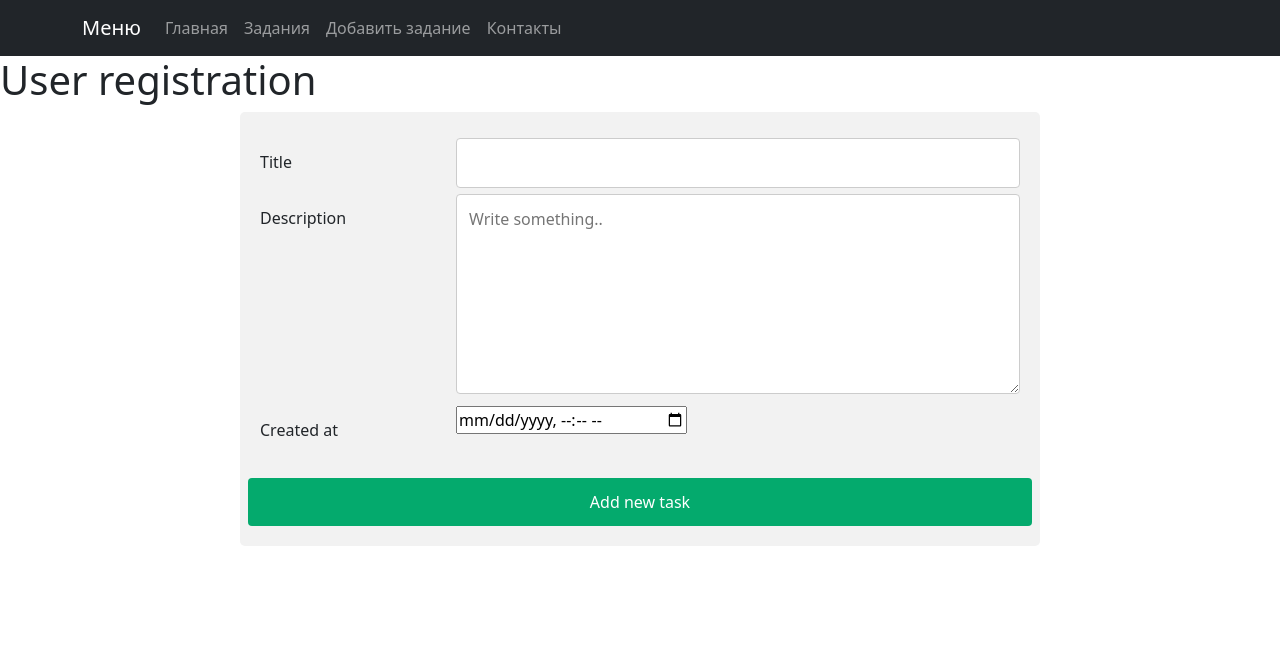
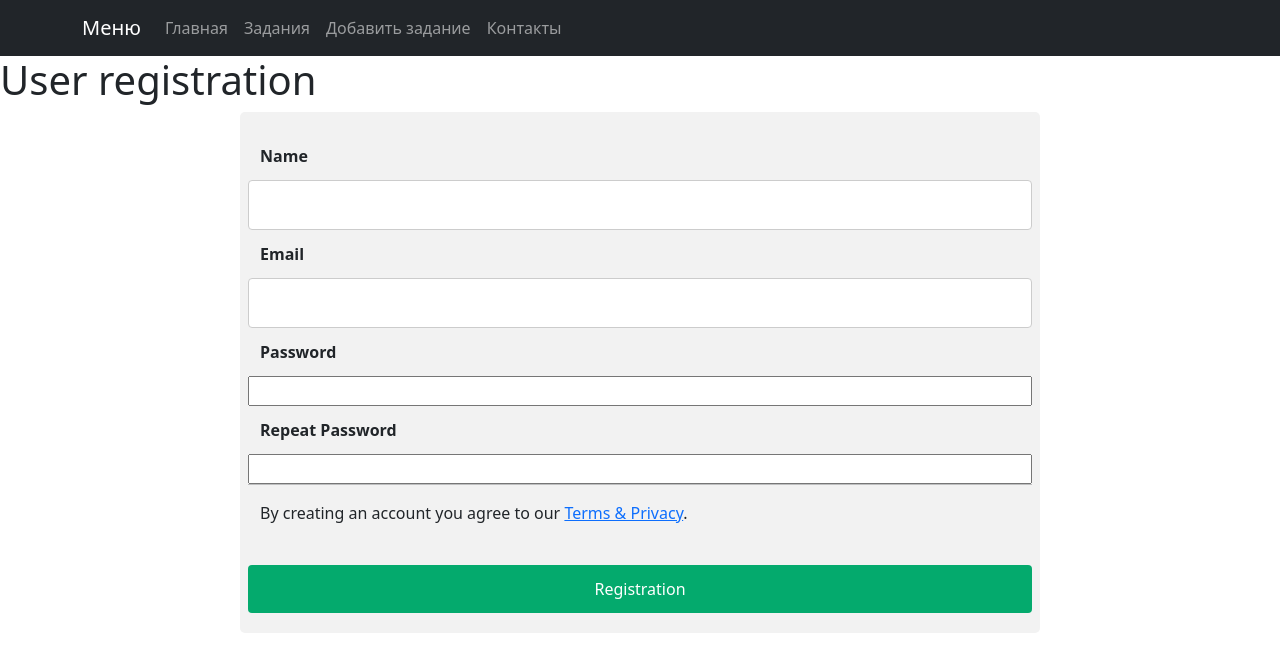
Before and after one commit to Jackcubbi/cigniter.test, a CodeIgniter 4 app: template app/Views/Signup/new.php in a window 1280 px wide. Shown: the top 672 px of the page. Run offline with PHP 8.4 and a stand-in for CodeIgniter, Linux system fonts and the light colour scheme; the template is opened without the code that fills it, so the values that code supplies are empty; some libraries are stand-ins or nearby versions.

Commit message:
add: registration form

```diff
--- a/app/Views/Signup/new.php
+++ b/app/Views/Signup/new.php
@@ -17,37 +17,29 @@
 
 <?php endif; ?>
 
-<?= form_open('tasks/store') ?>
+<?= form_open('/signup/store') ?>
 
 <div class="form-container">
   <div class="row">
-    <div class="col-25">
-      <label for="title">Title</label>
-    </div>
-    <div class="col-75">
-      <input type="text" id="title" name="title" value="<?= old('title', isset($data['title']) ? $data['title'] : '') ?>">
-    </div>
-  </div>
-  <div class="row">
-    <div class="col-25">
-      <label for="description">Description</label>
-    </div>
-    <div class="col-75">
-      <textarea id="description" name="description" placeholder="Write something.." style="height:200px"><?= old('description', isset($data['description']) ? $data['description'] : '') ?></textarea>
-    </div>
-  </div>
-  <div class="row">
-    <div class="col-25">
-      <label for="created_at">Created at</label>
-    </div>
-    <div class="col-75">
-      <input type="datetime-local" id="created_at" name="created_at" value="<?= old('created_at', isset($data['created_at']) ? $data['created_at'] : '') ?>">
-    </div>
+    <label for="name"><b>Name</b></label>
+    <input type="text" name="name" id="name">
+
+    <label for="email"><b>Email</b></label>
+    <input type="text" name="email" id="email">
+
+    <label for="password"><b>Password</b></label>
+    <input type="password" name="password" id="password">
+
+    <label for="password_repeat"><b>Repeat Password</b></label>
+    <input type="password" name="password_repeat" id="password_repeat">
+    <hr>
+
+    <p>By creating an account you agree to our <a href="#">Terms & Privacy</a>.</p>
   </div>
 
   <br>
   <div class="row">
-    <input type="submit" value="Add new task">
+    <input type="submit" class="register_btn" value="Registration">
   </div>
 </div>
 
```
